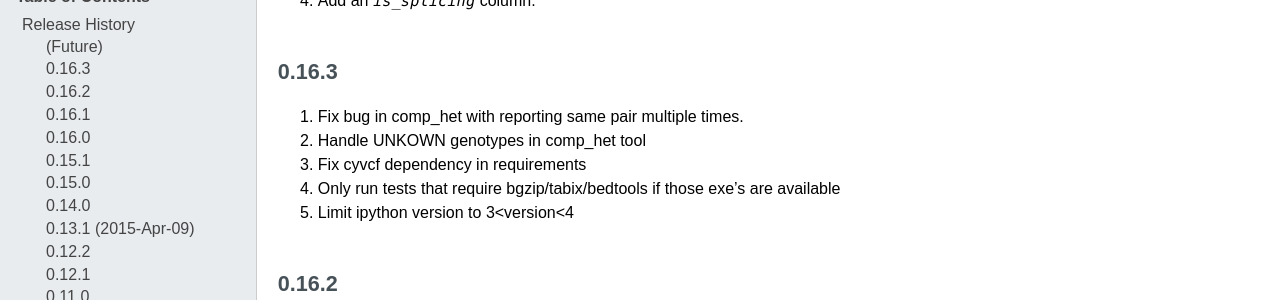
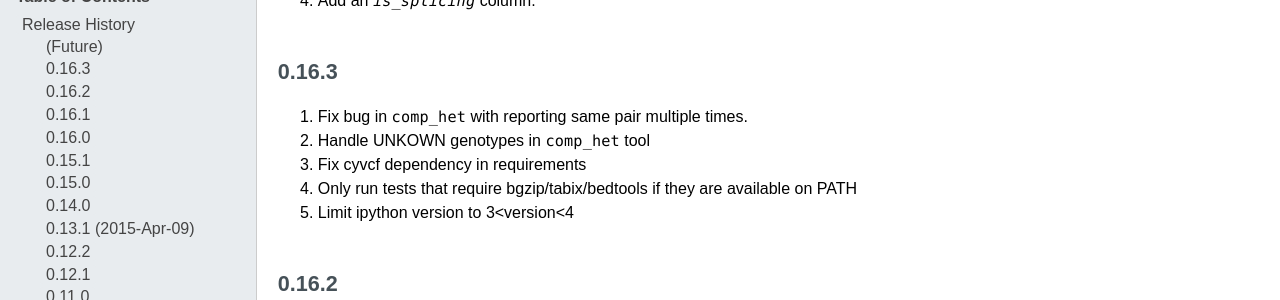
Before and after one commit to arq5x/gemini, a Sphinx documentation site: the page built from docs/content/history.rst, in a window 1280 px wide and 900 px high. Shown: the part 274-574 px from the top of the window. Built offline with Sphinx 7.4.7, drawn with Linux system fonts in a browser that asks for light colours; formulas are drawn with MathJax 3; the version number could not be read and is left out; comment, search, counter and statistics services are not loaded.

Commit message:
update history

```diff
--- a/docs/content/history.rst
+++ b/docs/content/history.rst
@@ -11,10 +11,10 @@ Release History
 
 0.16.3
 ======
-#. Fix bug in comp_het with reporting same pair multiple times.
-#. Handle UNKOWN genotypes in comp_het tool
+#. Fix bug in ``comp_het`` with reporting same pair multiple times.
+#. Handle UNKOWN genotypes in ``comp_het`` tool
 #. Fix cyvcf dependency in requirements
-#. Only run tests that require bgzip/tabix/bedtools if those exe's are available
+#. Only run tests that require bgzip/tabix/bedtools if they are available on PATH
 #. Limit ipython version to 3<version<4
 
 
```
